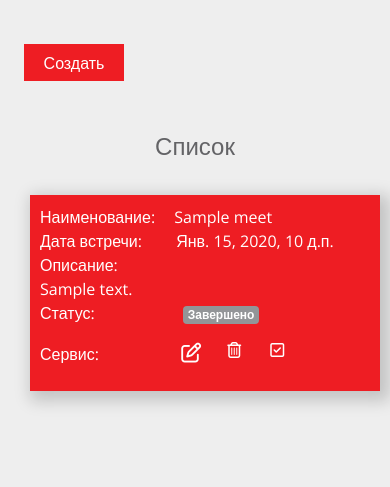
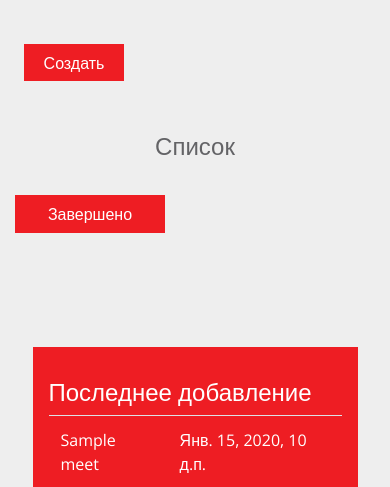
Before and after one commit to progmax646/meet_django, a Django app: page /meet/ in a window 390 px wide. Shown: the part 152-639 px from the top of the page. Run offline with Django 3.2, Linux system fonts and the light colour scheme; a user stored in the database is signed in; tables that the repository leaves empty hold one stand-in row (values such as "Sample post"); some libraries are stand-ins or nearby versions.

Commit message:
update mobile adaptation

```diff
--- a/apps/meet/templates/meet/all_meets.html
+++ b/apps/meet/templates/meet/all_meets.html
@@ -40,6 +40,7 @@
 	</td>
 </tr>
 {% for meet in meets %}
+{% if meet.status != 1 %}
 <!--				mobile table -->
 <div id="mobile-table" class="col-10 col-md-9" >
 	<ol style="list-style-type: none;"{% if meet.date == today%} class="pulse-item wow backInLeft"{% endif %} class="wow backInLeft">
@@ -92,4 +93,8 @@
 		</div>
 	</div>
 </div>
+{% endif %}
 {% endfor %}
+		<a class="btn-use" data-toggle="collapse" href="#collapseMeet" id="mobile_btn" role="button" aria-expanded="false" aria-controls="collapseMeet" style="width: 150px;">
+    	Завершено
+		</a>
--- a/static/meet/css/mobile_adaptive.css
+++ b/static/meet/css/mobile_adaptive.css
@@ -1,5 +1,8 @@
 #mobile-table {
 	display: none;
+}
+#mobile_btn {
+    display: none;
 }
 
 @media (min-width: 375px){
@@ -12,6 +15,9 @@
 	#mobile-table {
 		display: block;
 
+	}
+	#mobile_btn {
+	    display: block;
 	}
 
 	#mobile-table ol {
@@ -45,6 +51,9 @@
 	#create-page {
 		display: block;
 	}
+	#mobile_btn {
+        display: none;
+    }
 }
 
 
```
Also changed, not shown: apps/meet/templates/meet/index.html (indentation only).
